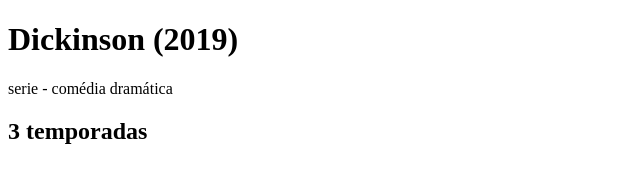
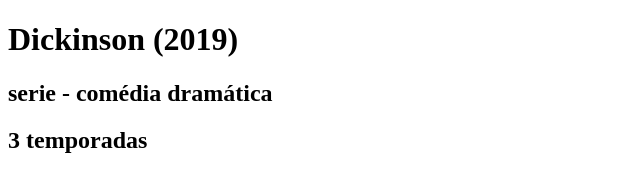
Before and after one commit to domingues-moreira/Dickinson-, a plain HTML site: page index.html in a window 1280 px wide. Shown: the whole page, without its empty margins (0-640 px from the left). Drawn offline with Linux system fonts and the light colour scheme.

Commit message:
Update index.html

```diff
--- a/index.html
+++ b/index.html
@@ -7,7 +7,7 @@
 </head>
 <body>
 <h1>Dickinson (2019)</h1>
-  serie - comédia dramática
+  <h2>serie - comédia dramática</h2>
   <h2>3 temporadas</h2>
 
 </body>
```
